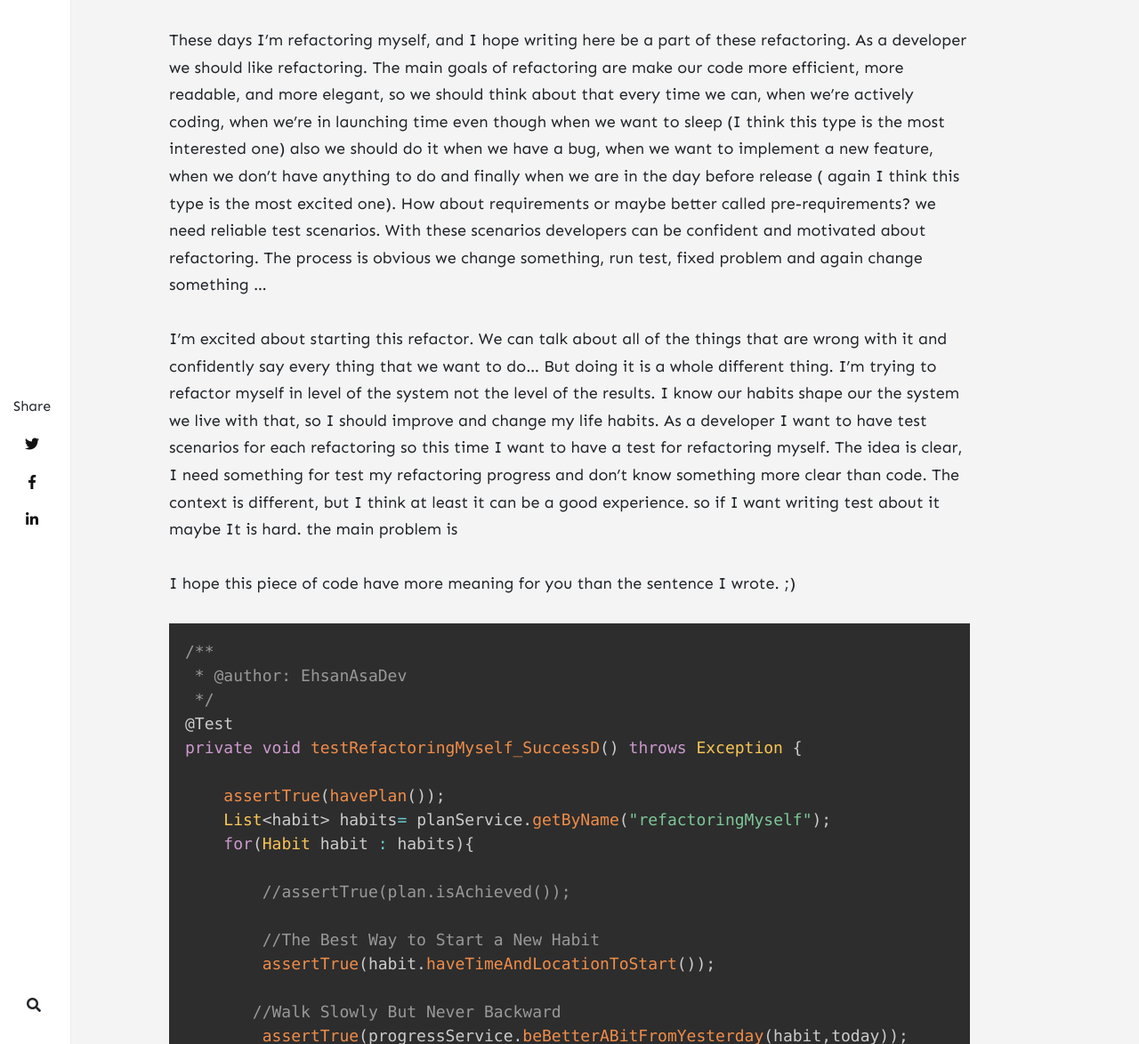
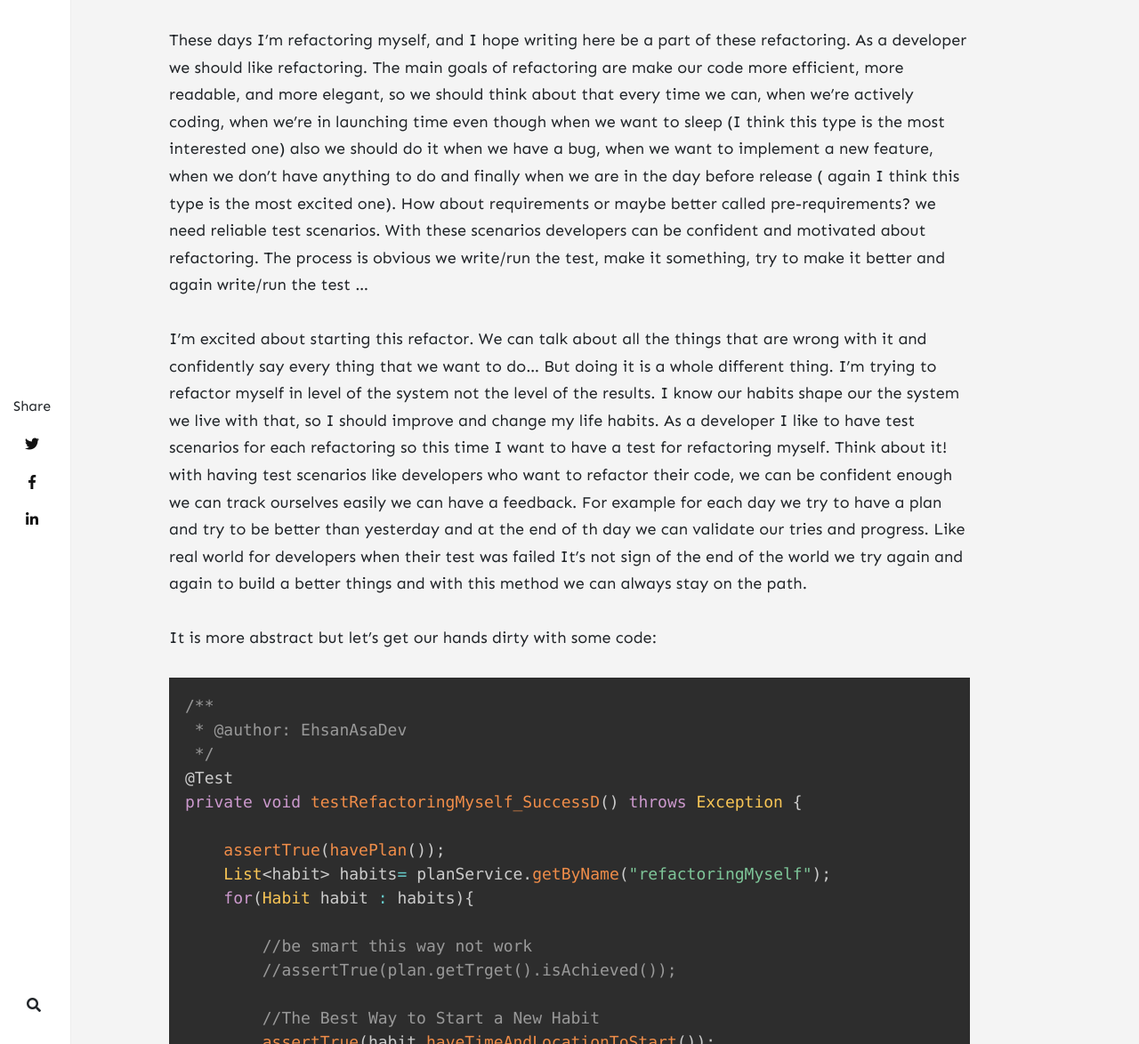
Before and after one commit to EhsanAsaDev/EhsanAsaDev.github.io, a Jekyll site: the page built from _posts/2021-01-01-Refactoring-life-with-tdd-approach.md, in a window 1280 px wide and 1400 px high, scrolled down 440 px. Shown: the part 226-1400 px from the top of the window at 89% size. Built offline with Jekyll 4.4.1, drawn with Linux system fonts in a browser that asks for light colours; nearby versions of some CDN libraries; comment, search, counter and statistics services are not loaded; some of the changed text lies outside the part shown.

Commit message:
update post

````diff
--- a/_posts/2021-01-01-Refactoring-life-with-tdd-approach.md
+++ b/_posts/2021-01-01-Refactoring-life-with-tdd-approach.md
@@ -19,19 +19,21 @@ also we should do it when we have a bug, when we want to implement a new feature
 when we don't have anything to do and finally when we are in the day before release
 ( again I think this type is the most excited one). How about requirements or maybe better called pre-requirements?
 we need reliable test scenarios. With these scenarios developers can be confident and motivated about refactoring.
-The process is obvious we change something, run test, fixed problem and again change something ...
+The process is obvious we write/run the test, make it something, try to make it better and again write/run the test ...
 
 
-I'm excited about starting this refactor. We can talk about all of the things that are wrong with it
+I'm excited about starting this refactor. We can talk about all the things that are wrong with it
 and confidently say every thing that we want to do... But doing it is a whole different thing. I'm trying to refactor
 myself in level of the system not the level of the results. I know our habits shape our the system we live with that, so
 I should improve and change my life habits.
-As a developer I want to have test scenarios for each refactoring so this time I want to have a test for refactoring myself.
-The idea is clear, I need something for test my refactoring progress and don't know something more clear than code.
-The context is different, but I think at least it can be a good experience.
-so if I want writing test about it maybe It is hard. the main problem is
+As a developer I like to have test scenarios for each refactoring so this time I want to have a test for refactoring myself.
+Think about it! with having test scenarios like developers who want to refactor their code, we can be confident enough
+we can track ourselves easily we can have a feedback. For example for each day we try to have a plan and try to be
+better than yesterday and at the end of th day we can validate our tries and progress. Like real world for developers when
+their test was failed It's not sign of the end of the world we try again and again to build a better things and with
+this method we can always stay on the path.
 
-I hope this piece of code have more meaning for you than the sentence I wrote. ;)
+It is more abstract but let's get our hands dirty with some code:
 
 ```java
 /**
@@ -44,16 +46,19 @@ private void testRefactoringMyself_SuccessD() throws Exception {
 	List<habit> habits= planService.getByName("refactoringMyself");
 	for(Habit habit : habits){
 
-		//assertTrue(plan.isAchieved());
+        //be smart this way not work
+		//assertTrue(plan.getTrget().isAchieved());
 
         //The Best Way to Start a New Habit
         assertTrue(habit.haveTimeAndLocationToStart());
 
-       //Walk Slowly But Never Backward
-		assertTrue(progressService.beBetterABitFromYesterday(habit,today));
-
+        //The Best Way to Start a New Habit
+        assertTrue(habit.haveTimeAndLocationToStart());
 	}
+    //Walk Slowly But Never Backward
+    assertTrue(progressService.beBetterABitFromYesterday(habit,today));
 }
 ```
+I hope this piece of code have more meaning for you than the sentence I wrote. ;)
 
 P.S Some ideas behind this post is get from `Atomic Habits` book.
````
